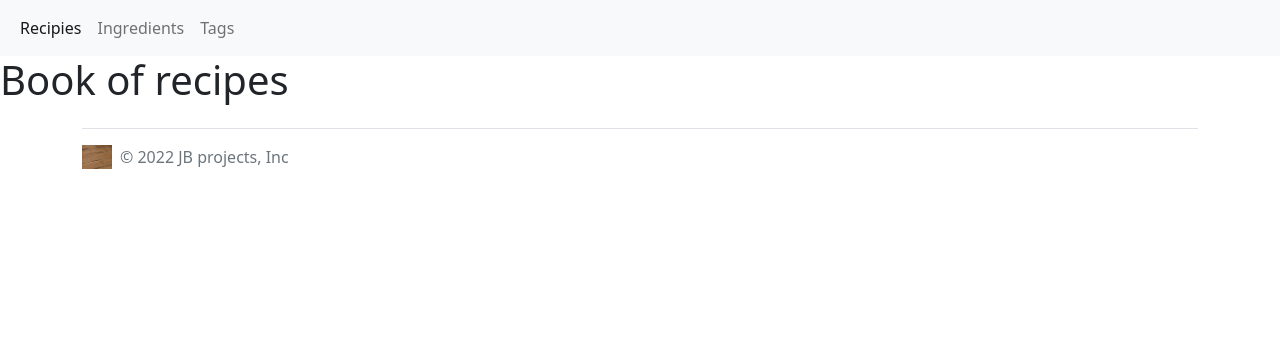
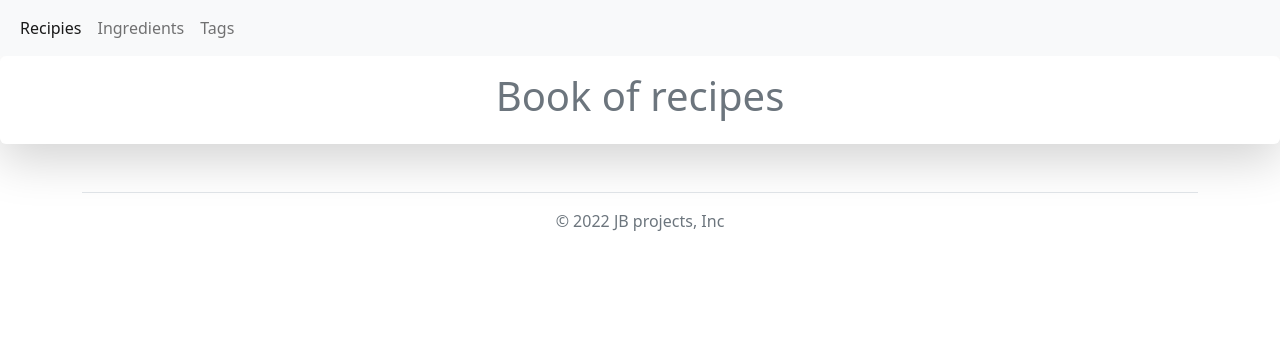
Before and after one commit to jBuly4/Python_Django_CookBook, a Django app: page / in a window 1280 px wide. Shown: the top 356 px of the page. Run offline with Django 3.2, Linux system fonts and the light colour scheme; data that the repository does not hold is empty.

Commit message:
styled recipes_lst, restyled footer

```diff
--- a/templates/base.html
+++ b/templates/base.html
@@ -37,13 +37,8 @@
 	</div>
 
 	<div class="container">
-        <footer class="d-flex flex-wrap justify-content-between align-items-center py-3 my-4 border-top">
-            <div class="col-md-4 d-flex align-items-center">
-                <a href="{% url 'cookbook:recipe_lst' %}" class="mb-3 me-2 mb-md-0 text-muted text-decoration-none lh-1">
-                <img class="bi" width="30" height="24" src="{% static '/logo_footer/logo.jpg' %}">
-                </a>
-                <span class="mb-3 mb-md-0 text-muted">&copy; 2022 JB projects, Inc</span>
-            </div>
+        <footer class="py-3 my-4 border-top">
+            <p class="text-center text-muted" >&copy; 2022 JB projects, Inc</p>
         </footer>
 	</div>
 </body>
--- a/templates/recipes_lst.html
+++ b/templates/recipes_lst.html
@@ -3,10 +3,15 @@
 {% block title %}Recipes{% endblock %}
 
 {% block body %}
-	<h1>Book of recipes</h1>
+	<div class="title shadow-lg p-3 mb-5 bg-body rounded text-muted" style="text-align: center">
+		<h1> Book of recipes </h1>
+	</div>
+
 	{% for recipe in recipes %}
-		<h2>
-			<a href="{{ recipe.get_absolute_url }}"> {{ recipe.title }} </a>
-		</h2>
+		<div class="list-group">
+			<a class="list-group-item list-group-item-action not-active shadow-sm p-3 mb-3 rounded"
+			   aria-current="false"
+			   href="{{ recipe.get_absolute_url }}" style="text-align: center"> {{ recipe.title }} </a>
+		</div>
 	{% endfor %}
 {% endblock %}
```
